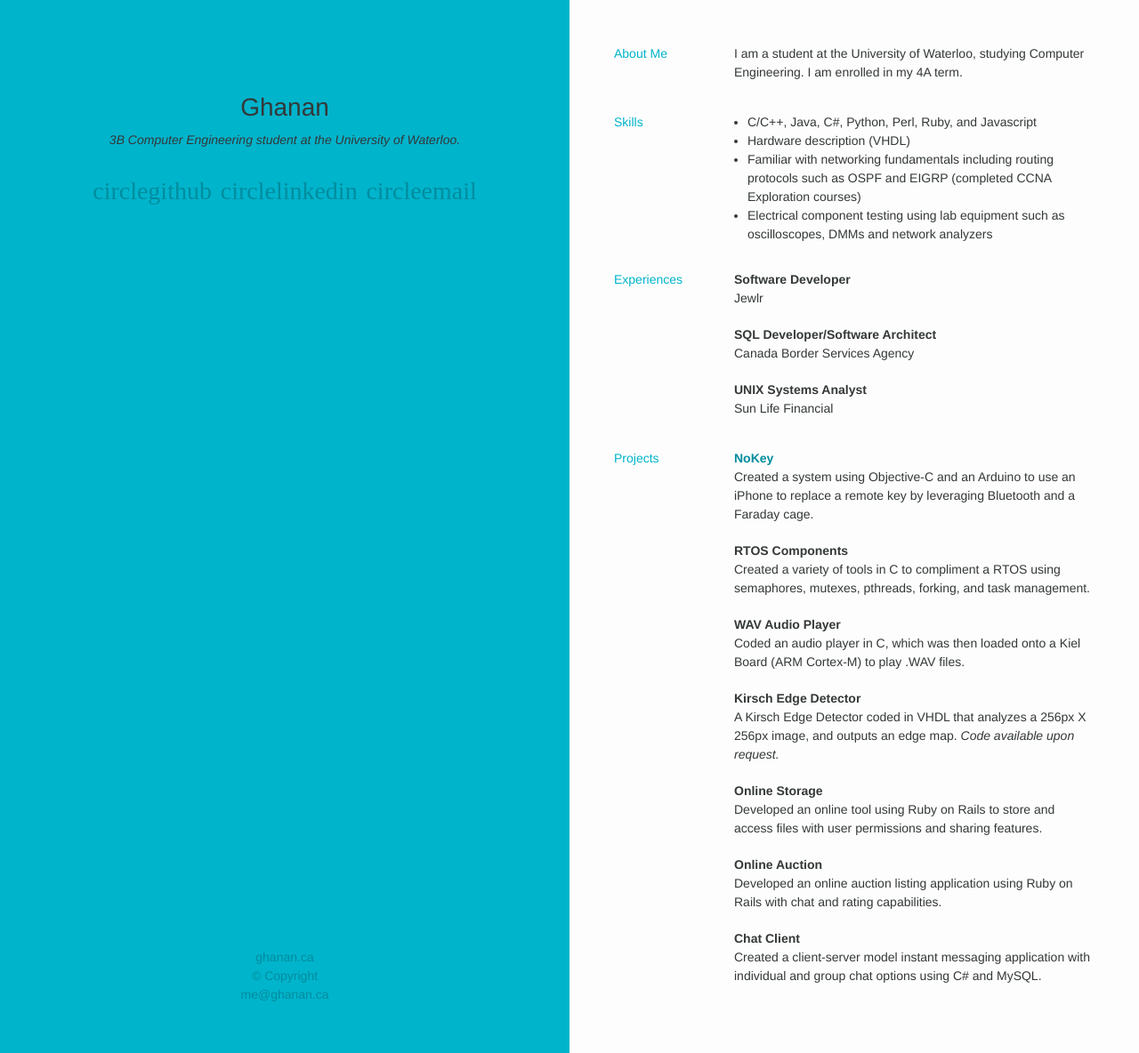
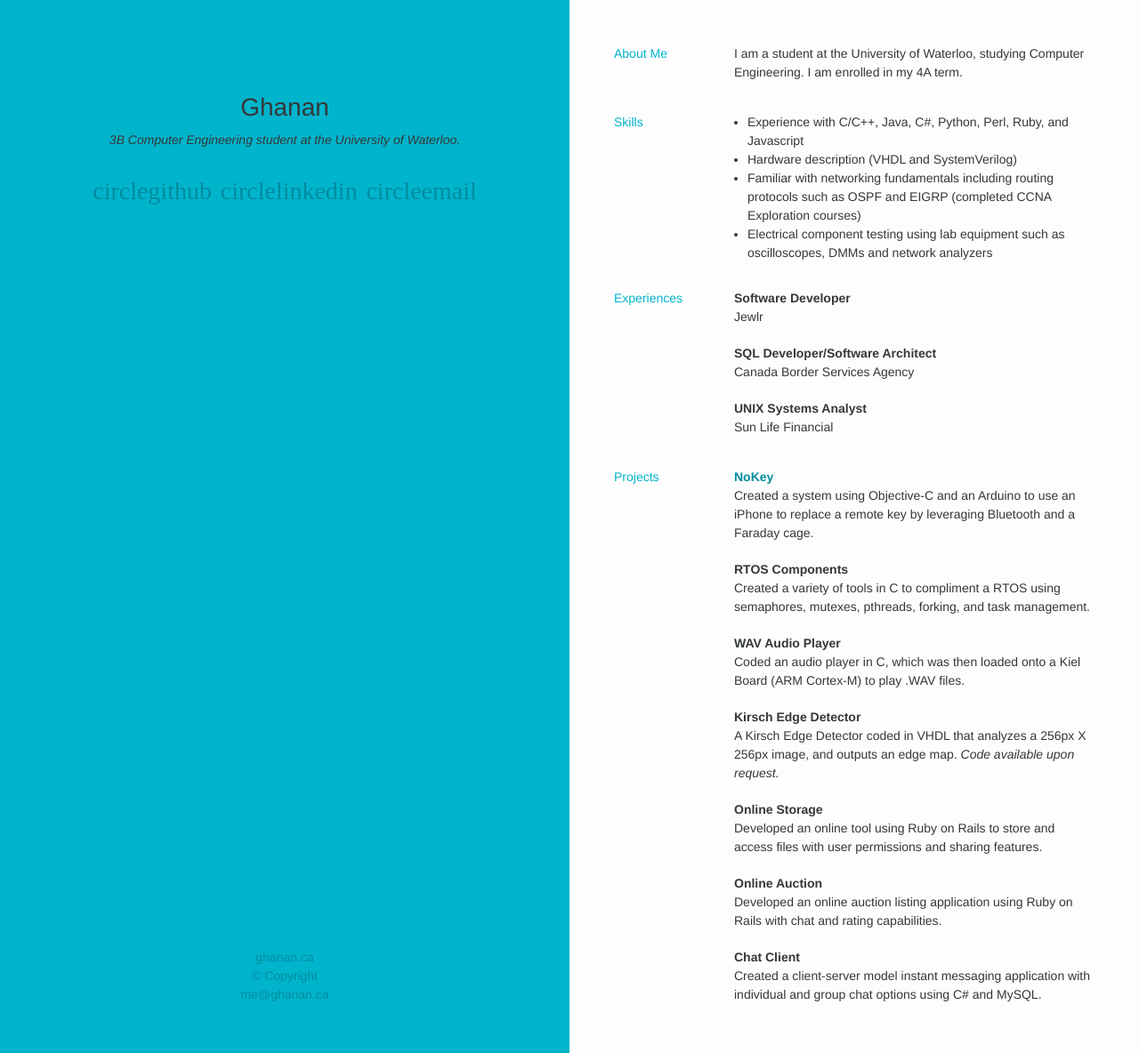
Before and after one commit to ghananigans/ghanan94.github.io, a Jekyll site: the page built from index.html, in a window 1280 px wide and 1184 px high. Shown: the whole window at 89% size. Built offline with Jekyll 4.4.1, drawn with Linux system fonts in a browser that asks for light colours; some web fonts are replaced.

Commit message:
VHDL and SystemVerilog

```diff
--- a/index.html
+++ b/index.html
@@ -19,8 +19,8 @@ layout: default
       </div>
       <div class="section-content">
         <ul>
-          <li>C/C++, Java, C#, Python, Perl, Ruby, and Javascript</li>
-          <li>Hardware description (VHDL)</li>
+          <li>Experience with C/C++, Java, C#, Python, Perl, Ruby, and Javascript</li>
+          <li>Hardware description (VHDL and SystemVerilog)</li>
           <li>Familiar with networking fundamentals including routing protocols such as OSPF and EIGRP (completed CCNA Exploration courses)</li>
           <li>Electrical component testing using lab equipment such as oscilloscopes, DMMs and network analyzers</li>
         </ul>
```
